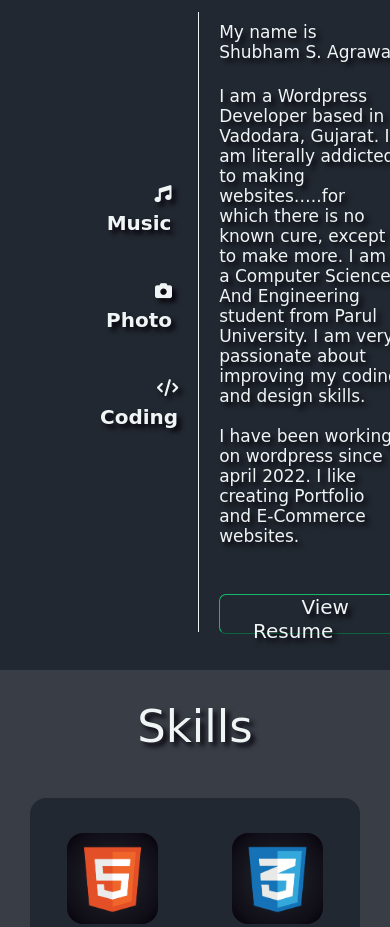
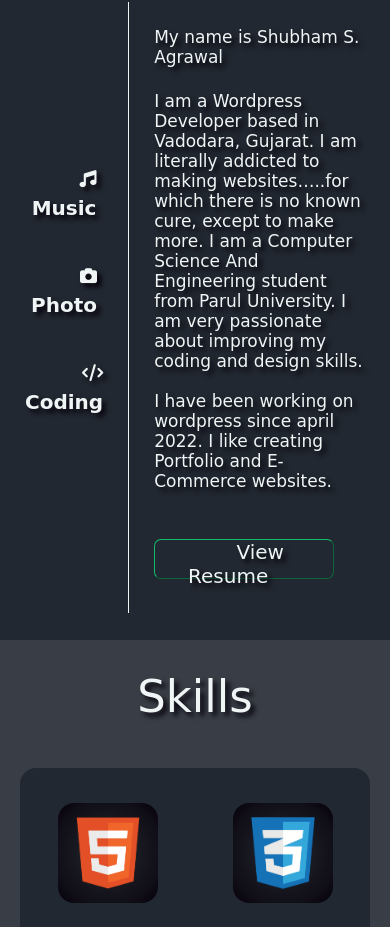
Before and after one commit to shub-171/portfolio, a plain HTML site: page index.html in a window 390 px wide. Shown: the part 939-1866 px from the top of the page. Drawn offline with Linux system fonts and the light colour scheme; a web font is replaced by a local one.

Commit message:
about_problem_solve

```diff
--- a/css/portfolio.css
+++ b/css/portfolio.css
@@ -182,9 +182,7 @@ box-shadow: 1px 1px 3px #05000b;
   background-color: var(--darkgrey);
 }
 
-/* .about-section{
-  height: 100%;
-} */
+
 .aboutme{
   font-size: 90px;
   padding-top: 17px;
@@ -193,6 +191,7 @@ box-shadow: 1px 1px 3px #05000b;
 .aboutcontainer{
   display: flex;
   justify-content: flex-start;
+  align-items: center;
   padding: 37px 200px 37px 200px;
 }
 .short{
@@ -202,20 +201,19 @@ box-shadow: 1px 1px 3px #05000b;
   justify-content: end;
   overflow-x: visible;
   margin-bottom: 30px;
+  margin-left: 25px;
 }
 .short i{
   font-size: 17px;
   line-height: 15px;
   text-align: end;
 }
-.aboutdivider{
+
+.detailaboutme{
   border-left: 1.5px solid #EFF5F5;
-  height: 370px;
-  margin: 0 40px;
-}
-.detailaboutme{
-  width: 530px;
-  margin-top: 20px;
+  width: 650px;
+  margin-left: 25px;
+  padding: 25px 25px;
 }
 .detailaboutme button{
   width: 180px;
--- a/css/responsive.css
+++ b/css/responsive.css
@@ -61,7 +61,7 @@
       }
       .about-3{
         width: 100%;
-        margin-bottom: 10px;
+        margin-bottom: calc(0 + 35px);
       }
 
     /* about page */
@@ -72,21 +72,13 @@
         padding-left: 0px;
     }
     .aboutcontainer{
-        padding: 27px 100px 27px 100px;
+        padding: 27px 0px;
         justify-content: space-around;
         align-items: center;
       }
     .short{
         align-items: center;
     }
-    .aboutdivider{
-        border-left: 1.5px solid #EFF5F5;
-        height: 620px;
-        margin: 0 20px;
-      }
-      .detailaboutme{
-        margin-top: 20px;
-      }
       .detailaboutme section{
         font-size: 17px;
 
@@ -102,12 +94,12 @@
       }
 
       .skillcontainer{
-        margin: 45px 30px;
+        margin: 45px 20px;
         border-radius: 16px;
       }
       .flip-card{
-        width: 91px;
-        height: 91px;
+        width: 100px;
+        height: 100px;
         margin: 35px 15px;
       }
       .front-img img{
--- a/index.html
+++ b/index.html
@@ -118,7 +118,6 @@
                             </i>
                         </div>
                     </div>
-                    <div class="aboutdivider"></div>
                     <div class="detailaboutme">
                         <section class="firstsection">
                             My name is Shubham S. Agrawal
```
